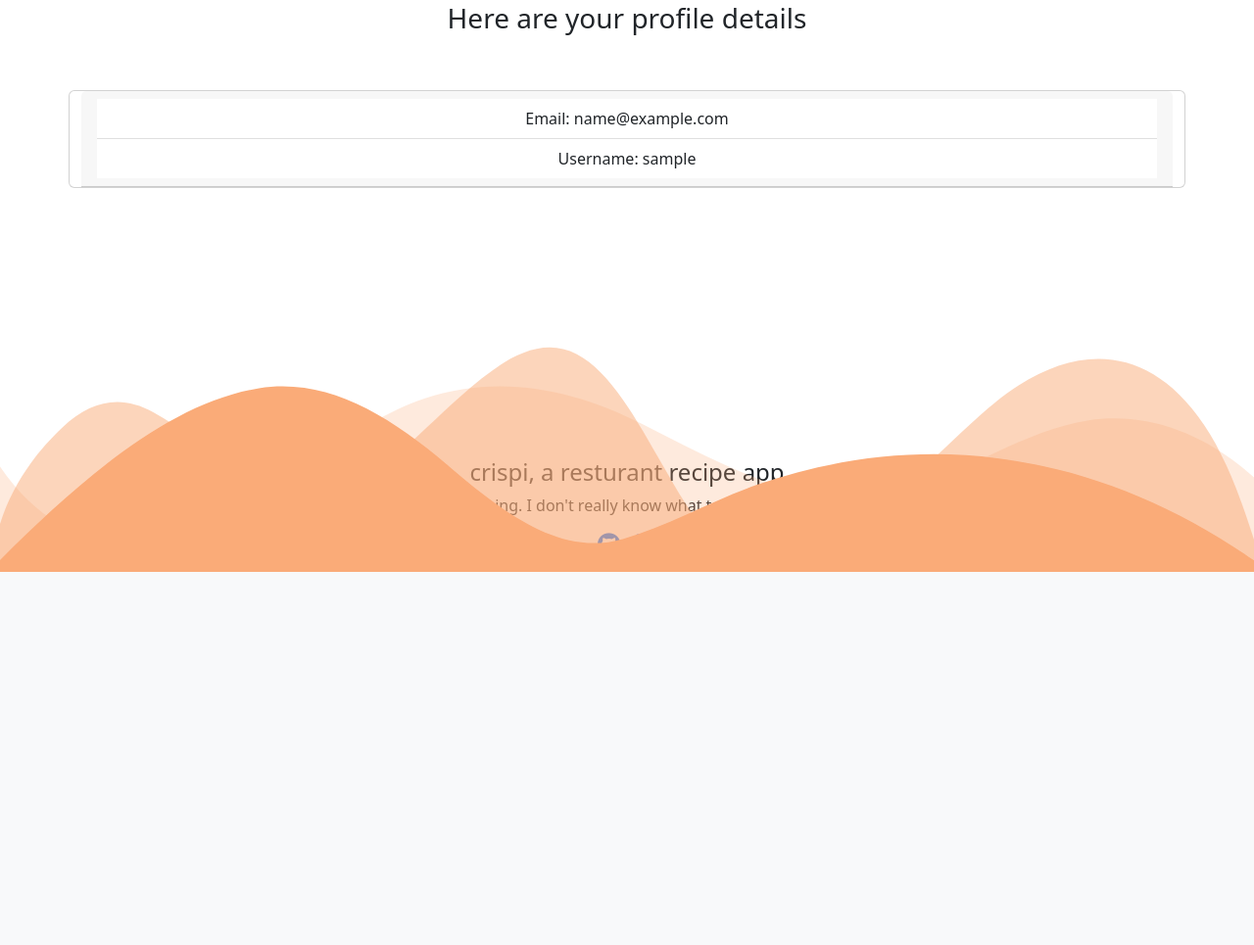
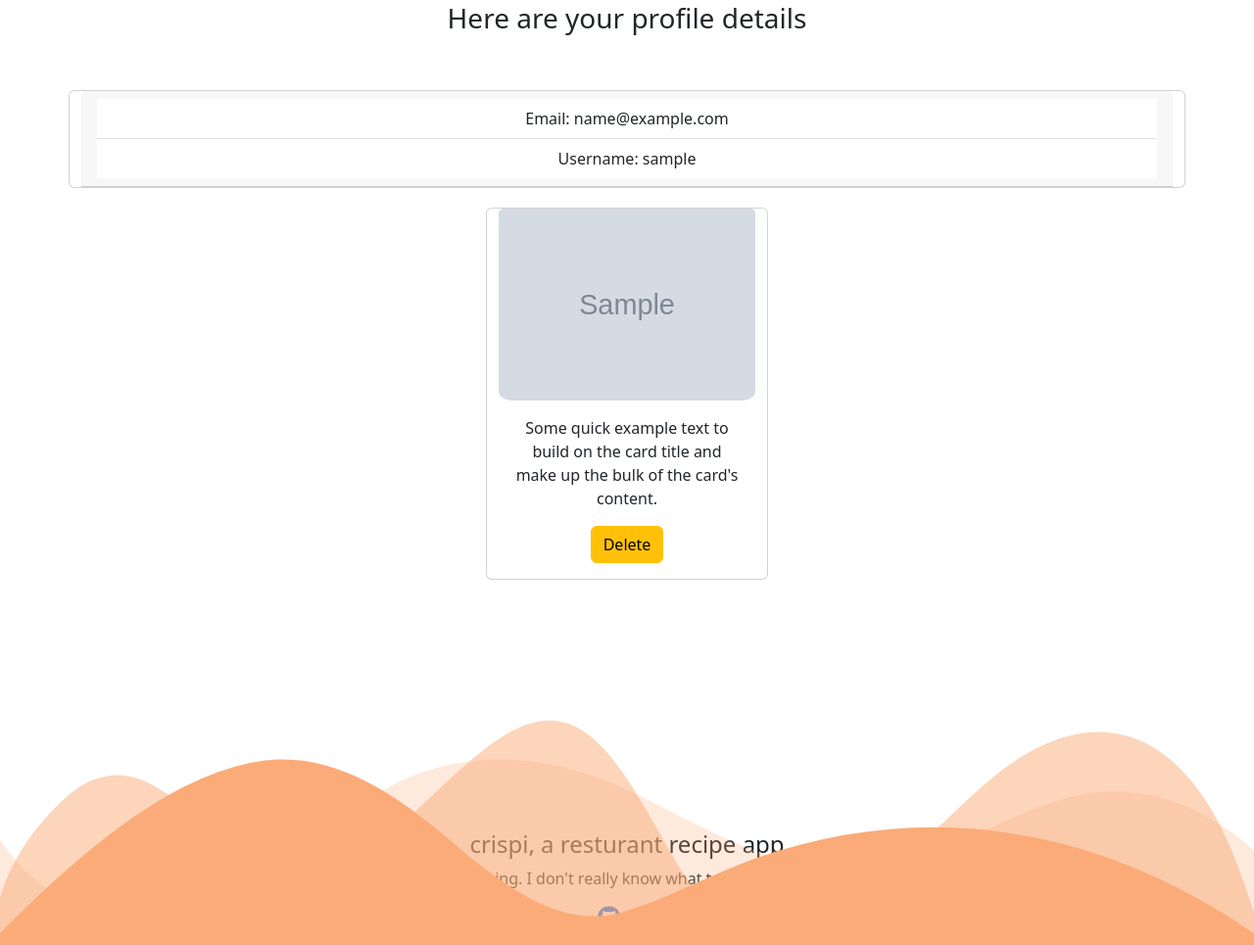
Before and after one commit to albeoanguis1/crispi, a Flask app: page /profile in a window 1280 px wide. Shown: the part 289-1254 px from the top of the page at 98% size. Before the commit the page ends 873 px from the top, so only its background shows below. Run offline with Flask 3, Linux system fonts and the light colour scheme; a user stored in the database is signed in; tables that the repository leaves empty hold one stand-in row (values such as "Sample post"); grey boxes marked "Sample" are stand-in pictures; some libraries are stand-ins or nearby versions.

Commit message:
display user items

```diff
--- a/app/site/routes.py
+++ b/app/site/routes.py
@@ -18,8 +18,14 @@ def home():
 
 
 @site.route('/profile')
+@login_required
 def profile():
-    return render_template('profile.html')
+    if current_user:
+        retrieved = db.session.query(SavedRecipes).all()
+        print(retrieved)
+
+
+    return render_template('profile.html', data=retrieved)
 
 
 
@@ -148,10 +154,12 @@ def save_recipe():
 
 
 
-@site.route('/profile/savedrecipes')
-@login_required
-def display_saved():
-    pass
+# @site.route('/profile/recipes', methods=['GET', 'POST'])
+# @login_required
+# def display_saved():
+#     if current_user:
+#         retrieved = db.session.query(SavedRecipes).all()
+#         print(retrieved)
 
 
-    return render_template(profile.html)
+#     return render_template('profile.html', data=retrieved)
--- a/app/site/site_templates/profile.html
+++ b/app/site/site_templates/profile.html
@@ -25,13 +25,22 @@
             </div>
 
     </div>
+
     <div class="row" style="margin-top: 20px;">
-        <div class="col-4"></div>
-        <div class="col-3 p-10">
-            <img src="" class="d-flex align-items-center justify-content-center p-50 img-fluid" alt="">
+        {% if current_user.is_authenticated %}
+        {% for item in data %}
+        <div class="card" style="width: 18rem;">
+            <img src="{{item.img_url}}" class="card-img-top" alt="{{item.rid}}">
+            <div class="card-body">
+                <p class="card-text">Some quick example text to build on the card title and make up the bulk of the card's content.</p>
+                <button type="button" class="btn btn-warning">Delete</button>
+
+            </div>
         </div>
-        <div class="col-3"></div>
+        {% endfor %}
+        {% endif %}
     </div>
+
 </div>
 </section>
 {% endblock %}
--- a/app/templates/base.html
+++ b/app/templates/base.html
@@ -9,6 +9,7 @@
     <!-- Bootstrap CSS v5.2.0-beta1 -->
     <link rel="stylesheet" href="https://cdn.jsdelivr.net/npm/bootstrap@5.2.0/dist/css/bootstrap.min.css"
     integrity="sha384-gH2yIJqKdNHPEq0n4Mqa/HGKIhSkIHeL5AyhkYV8i59U5AR6csBvApHHNl/vI1Bx" crossorigin="anonymous">
+    <link rel="stylesheet" href="https://cdnjs.cloudflare.com/ajax/libs/animate.css/4.1.1/animate.min.css"/>
     <script src="https://cdn.lordicon.com/qjzruarw.js"></script>
     <script src="https://kit.fontawesome.com/b62c5ddde3.js" crossorigin="anonymous"></script>
     <link rel= "stylesheet" type= "text/css" href= "{{ url_for('static',filename='styles/main.css') }}">
@@ -25,7 +26,7 @@
           trigger="hover"
           style="width:75px;height:75px">
           </lord-icon>
-          <a class="navbar-brand" href="#">crispi</a>
+          <a class="navbar-brand animate__animated animate__tada" href="#">crispi</a>
           <button class="navbar-toggler" type="button" data-bs-toggle="collapse" data-bs-target="#navbarText" aria-controls="navbarText" aria-expanded="false" aria-label="Toggle navigation">
             <span class="navbar-toggler-icon"></span>
           </button>
```
